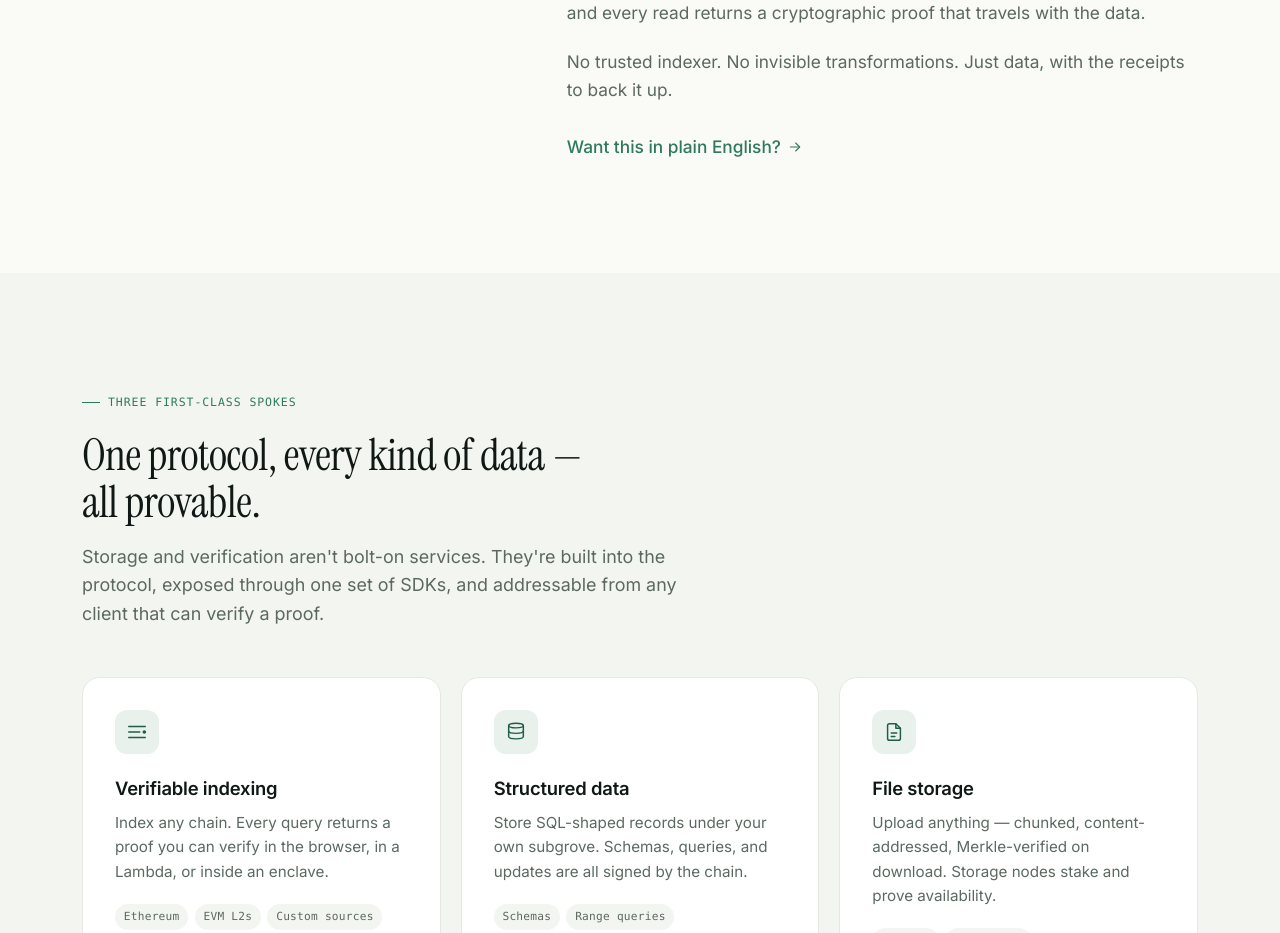
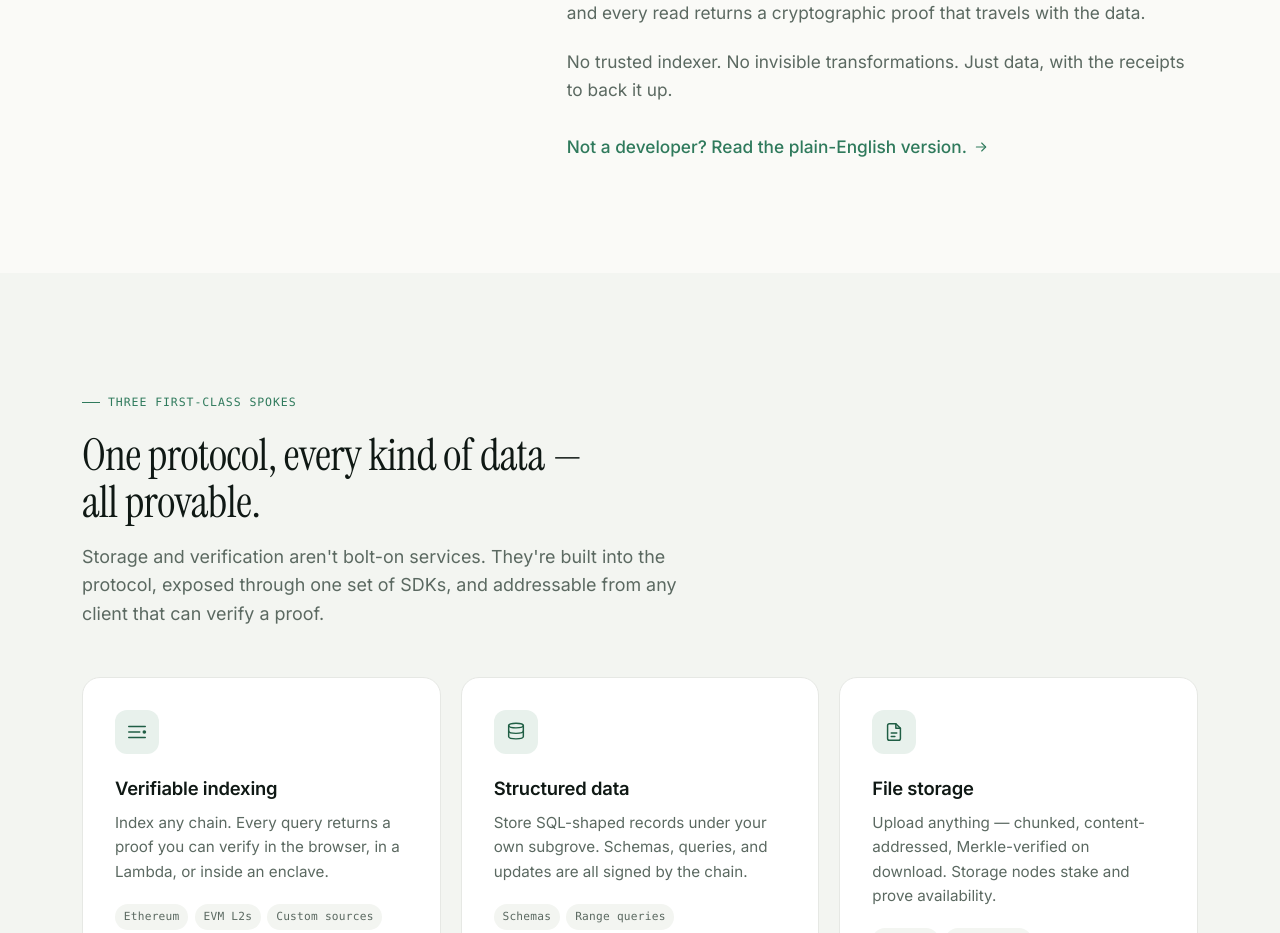
Before and after one commit to willow-network/willow-website, a React (Vite) app: page / in a window 1280 px wide. Shown: the part 960-1893 px from the top of the page. Built offline with nearby package versions, Linux system fonts and the light colour scheme.

Commit message:
copy(pitch): clearer audience cue on the /explained link
"Want this in plain English?" implied the technical pitch was
unclear; reframes to address the actual target — non-developers
visiting the landing page.

```diff
--- a/src/components/Pitch.tsx
+++ b/src/components/Pitch.tsx
@@ -35,7 +35,7 @@ export default function Pitch() {
             </p>
             <p className="pitch-explain">
               <Link to="/explained" className="pitch-explain-link">
-                Want this in plain English?
+                Not a developer? Read the plain-English version.
                 <ArrowRight />
               </Link>
             </p>
```
